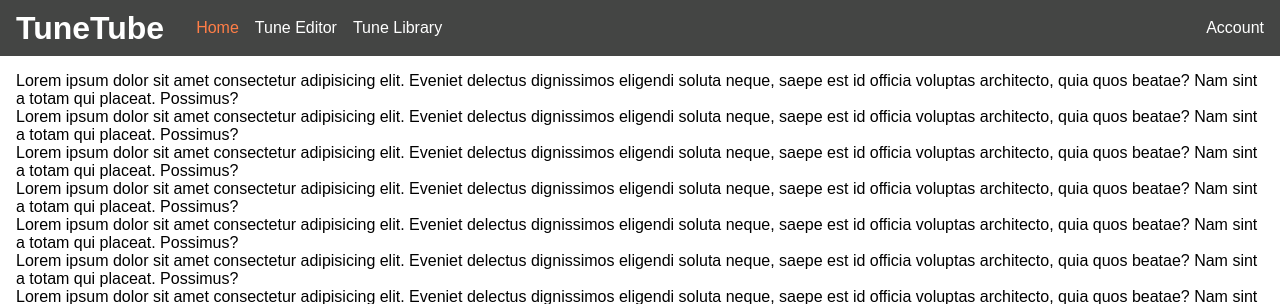
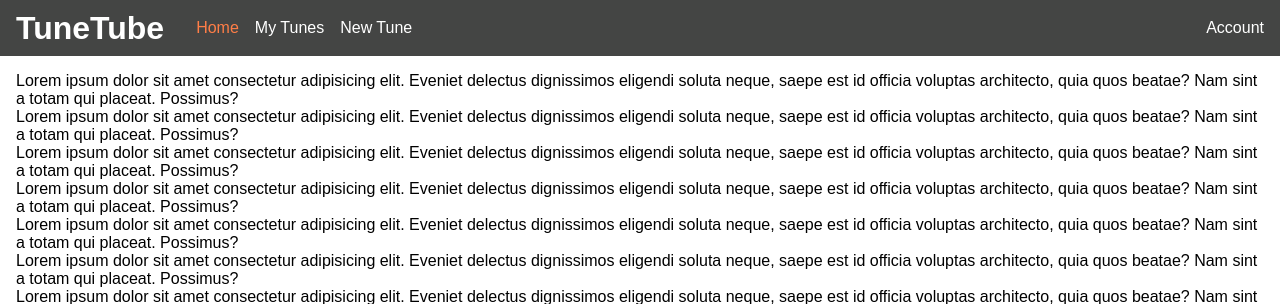
Before and after one commit to PenguinSnail/tunetube, a Flask app: page / in a window 1280 px wide. Shown: the top 304 px of the page. Run offline with Flask 2, Linux system fonts and the light colour scheme.

Commit message:
REST endpoints

```diff
--- a/app.py
+++ b/app.py
@@ -14,12 +14,12 @@ def home_page():
     return render_template("pages/home_page.html", home_active=True)
 
 
-@app.get("/editor")
-def editor_page():
-    return render_template("pages/editor_page.html", editor_active=True)
+@app.get("/tunes/new")
+def new_page():
+    return render_template("pages/new_page.html", new_active=True)
 
 
-@app.get("/library")
+@app.get("/tunes")
 def library_page():
     return render_template("pages/library_page.html", library_active=True)
 
--- a/templates/layout.html
+++ b/templates/layout.html
@@ -31,10 +31,10 @@
                         <a class="{% if home_active %}active{% endif %}" href="/">Home</a>
                     </div>
                     <div class="nav-link">
-                        <a class="{% if editor_active %}active{% endif %}" href="/editor">Tune Editor</a>
+                        <a class="{% if library_active %}active{% endif %}" href="/tunes">My Tunes</a>
                     </div>
                     <div class="nav-link">
-                        <a class="{% if library_active %}active{% endif %}" href="/library">Tune Library</a>
+                        <a class="{% if new_active %}active{% endif %}" href="/tunes/new">New Tune</a>
                     </div>
                     <span class="spacer"></span>
                     <div class="nav-link account-link">
```
Also changed, not shown: templates/pages/new_page.html (renamed from templates/pages/editor_page.html).
